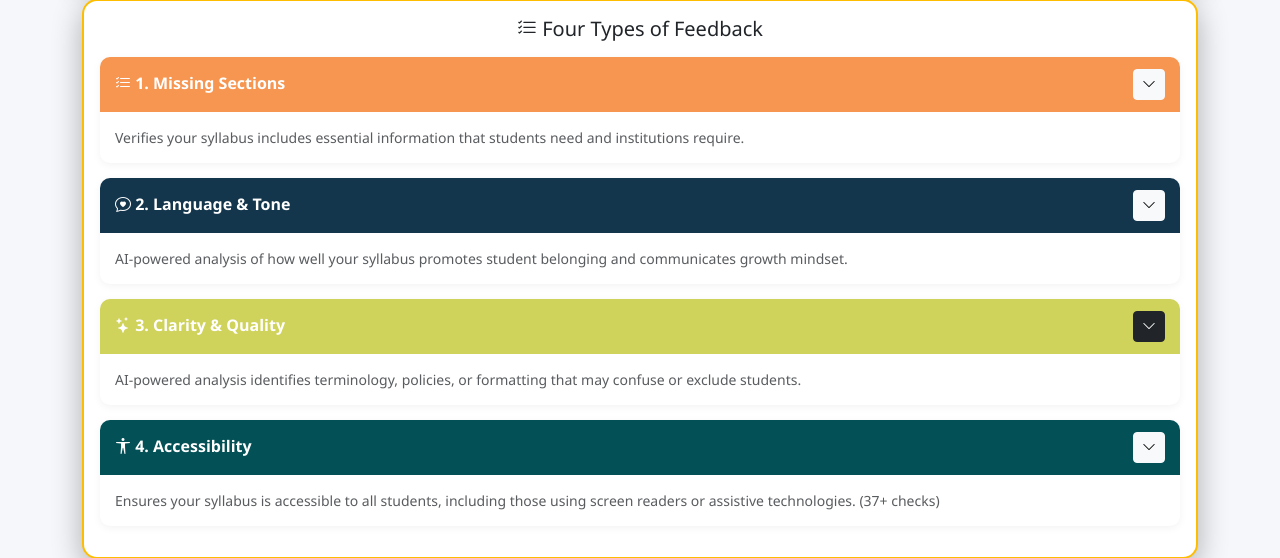
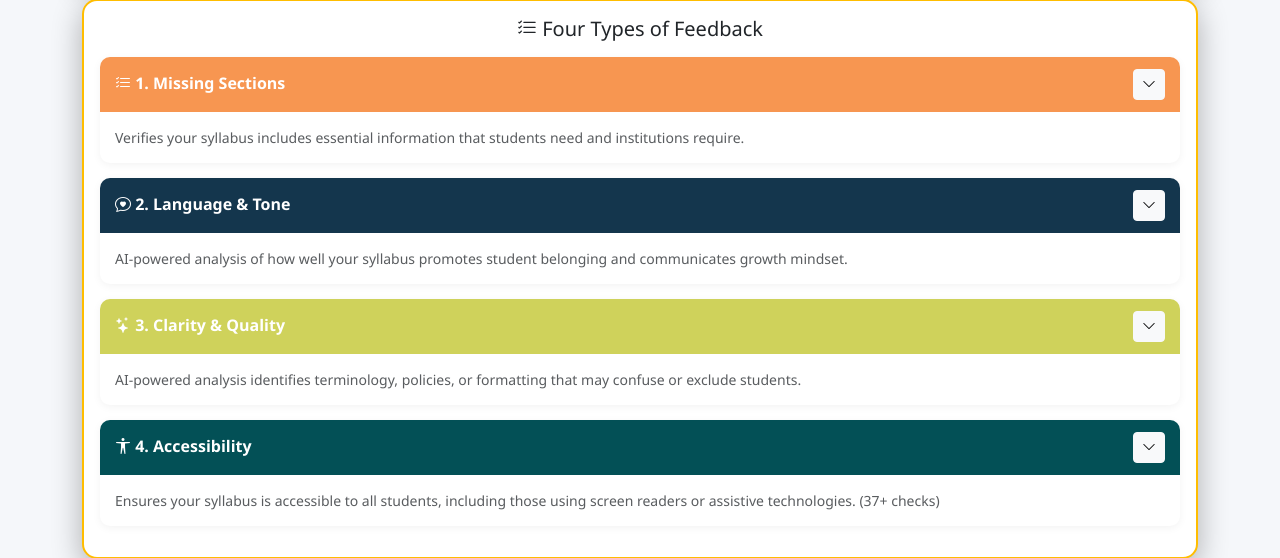
Before and after one commit to dapclark/syllabus-checker, a Flask app: page / in a window 1280 px wide. Shown: the part 646-1204 px from the top of the page. Run offline with Flask 3, Linux system fonts and the light colour scheme; parts of the project's set-up code (start-up, migrations or seed data) failed here and were passed over.

Commit message:
Fix Clarity & Quality expander button color on upload page
Co-Authored-By: Claude Opus 4.5 <noreply@anthropic.com>

```diff
--- a/templates/index.html
+++ b/templates/index.html
@@ -339,7 +339,7 @@
                 <div class="feedback-section">
                     <div class="section-header section-header-quality">
                         <h6><i class="bi bi-stars"></i> 3. Clarity & Quality</h6>
-                        <button class="btn btn-sm btn-dark" type="button"
+                        <button class="btn btn-sm btn-light" type="button"
                                 data-bs-toggle="collapse" data-bs-target="#qualityAnalysisList">
                             <i class="bi bi-chevron-down"></i>
                         </button>
```
